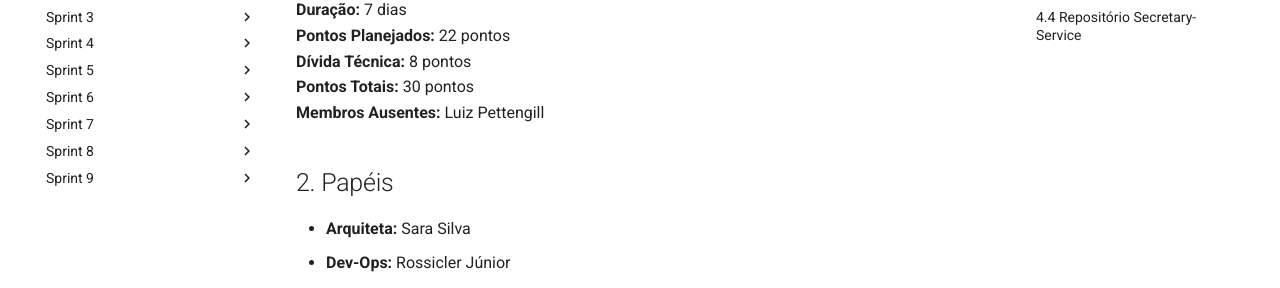
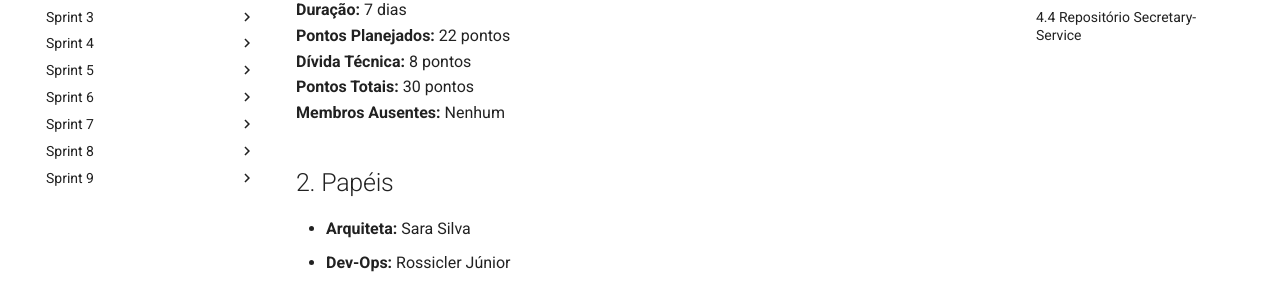
Before and after one commit to fga-eps-mds/2020.1-stay-safe-docs, an MkDocs documentation site: the page built from docs/sprints/sprint-10/sprint10-planning.md, in a window 1280 px wide and 900 px high. Shown: the part 358-646 px from the top of the window. Built offline with MkDocs 1.6.1 and Material for MkDocs 9.7.7, drawn with Linux system fonts in a browser that asks for light colours.

Commit message:
Fixed minor issues with sprint documents.

```diff
--- a/docs/sprints/sprint-10/sprint10-planning.md
+++ b/docs/sprints/sprint-10/sprint10-planning.md
@@ -8,7 +8,7 @@
 **Pontos Planejados:** 22 pontos
 **Dívida Técnica:** 8 pontos
 **Pontos Totais:** 30 pontos
-**Membros Ausentes:** Luiz Pettengill
+**Membros Ausentes:** Nenhum
 
 ## 2. Papéis
 * **Arquiteta:** Sara Silva
```
Also changed, not shown: docs/sprints/sprint-10/sprint10-review.md (+0 -1 lines), docs/sprints/sprint-9/sprint9-review.md (+1 -1 lines).
